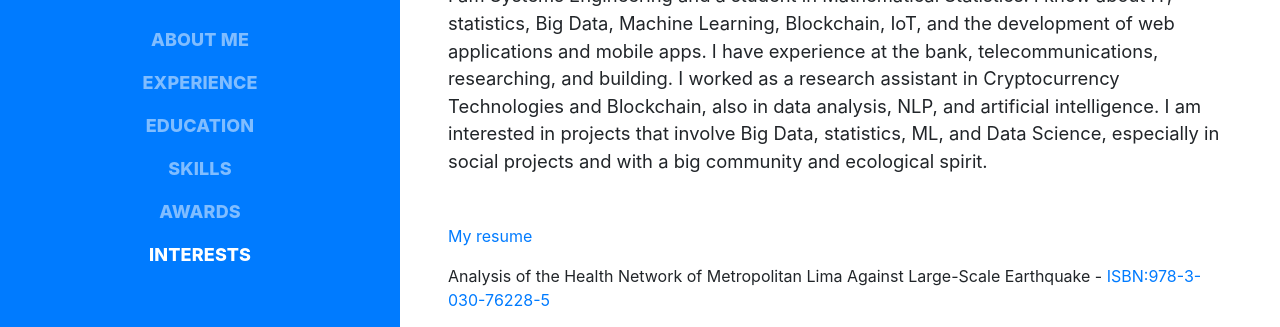
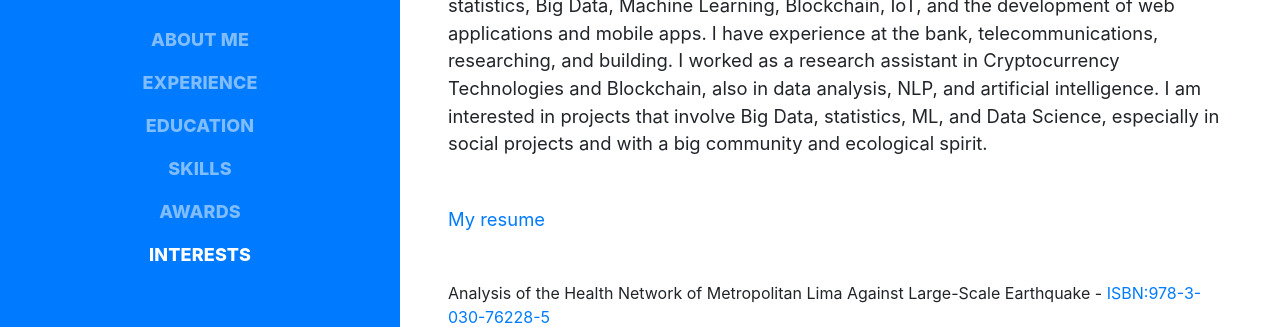
Before and after one commit to johnkbarrera/johnkevinbarrera1.github.io, a website with bundled scripts: page index.html in a window 1280 px wide. Shown: the part 267-594 px from the top of the page. Built offline with nearby package versions, Linux system fonts and the light colour scheme; a web font is replaced by a local one.

Commit message:
email update

```diff
--- a/index.html
+++ b/index.html
@@ -81,7 +81,7 @@
           I worked as a research assistant in Cryptocurrency Technologies and Blockchain, also in data analysis, NLP, and artificial intelligence.
           I am interested in projects that involve Big Data, statistics, ML, and Data Science, especially in social projects and with a big community and ecological spirit.
         </p>
-        <p class="">
+        <p class="lead mb-5">
           <a rel="noopener noreferrer" target="_blank" href="documents/Resume_jk.pdf">My resume</a>
         </p>
         <div>
```
